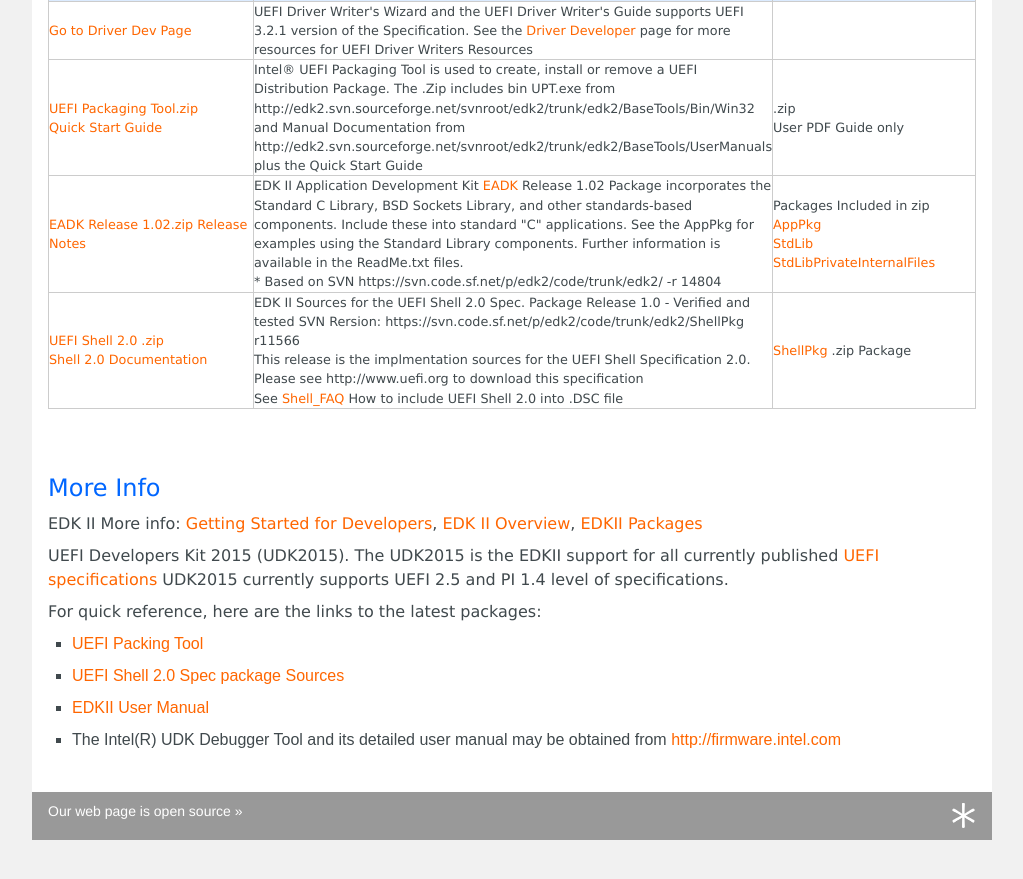
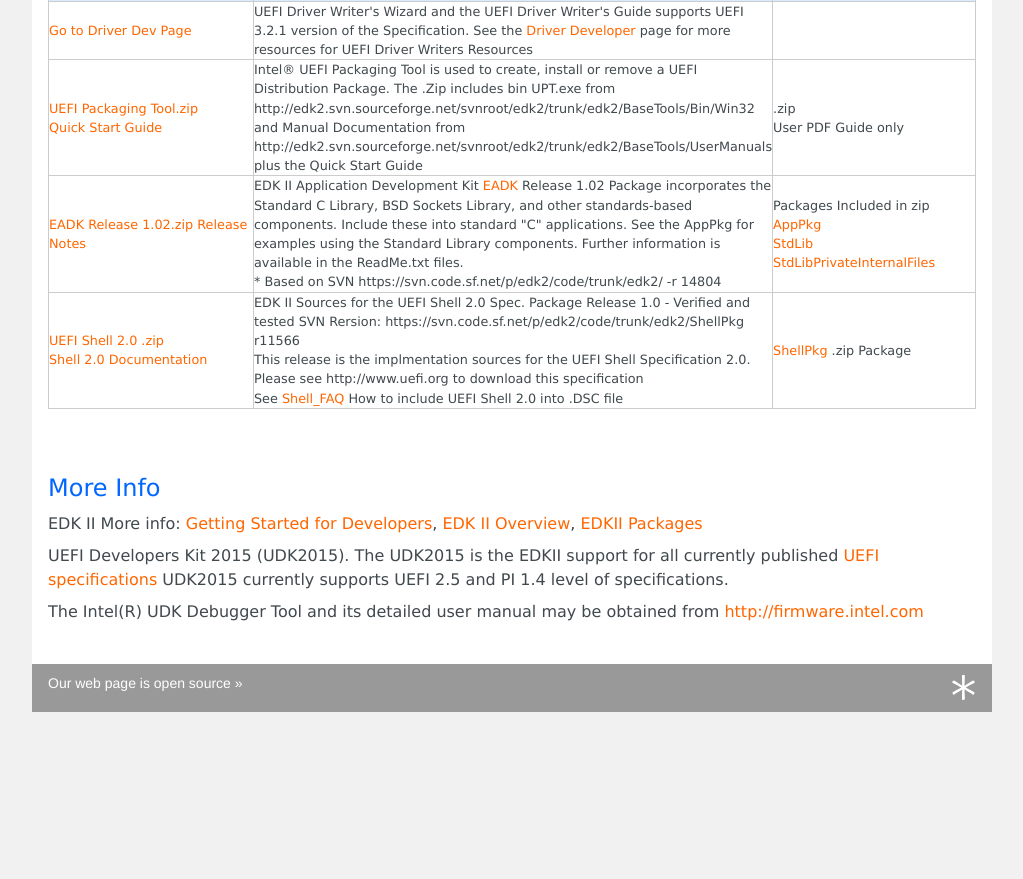
Before and after one commit to tianocore/tianocore.github.io, a Jekyll site: the page built from udk/udk2015/index.md, in a window 1280 px wide and 900 px high, scrolled down 1549 px. Shown: the top 879 px of the window, without its empty margins (128-1151 px from the left). Built offline with Jekyll 4.4.1, drawn with Linux system fonts in a browser that asks for light colours; nearby versions of some CDN libraries; after the commit the page ends 2321 px from its top, so only the background shows below that; some of the changed text lies outside the part shown.

Commit message:
fix up links

```diff
--- a/udk/udk2015/index.md
+++ b/udk/udk2015/index.md
@@ -57,10 +57,10 @@ If you have questions please email the [edk2-devel] email list.
       <p><b>Supported OS and Build Environments</b></p>
 
       <ul>
-        <li><a href="{{wiki}}/Using_EDK_II_with_Native_GCC" title="Using EDK II with Native GCC">Using newer versions of Linux</a> with Native GCC 4.x </li>
+        <li><a href="{{wiki}}/Using-EDK-II-with-Native-GCC" title="Using EDK II with Native GCC">Using newer versions of Linux</a> with Native GCC 4.x </li>
         <li><a href="{{wiki}}/Windows-systems" title="Windows systems">Windows systems</a></li>
         <li><a href="{{wiki}}/Xcode" title="Xcode">Xcode Mac OS X</a></li>
-        <li><a href="{{wiki}}/Unix-like_systems" title="Unix-like systems">Unix-like systems</a> (For older Linux distributions, or using Cygwin or Mac OS X)</li></ul>
+        <li><a href="{{wiki}}/Unix-like-systems" title="Unix-like systems">Unix-like systems</a> (For older Linux distributions, or using Cygwin or Mac OS X)</li></ul>
     </td>
     <td>
       <p>(UDK2015)<br/></p>
@@ -232,14 +232,16 @@ which follows Intel EFI Framework Specification.</p>
   </tr>
 
   <tr>
-    <td> <a href="{{baseurl}}/udk2014/Archive/">UDK2014 Archive</a>  </td>
+    <td>
+      <p><a href="{{wiki}}/UDK2014-Releases" title="UDK2014 Releases">UDK2014 Archive</a></p>
+     </td>
     <td> <p>Menu for downloading Previous UDK2014 releases </p></td>
     <td> <p>N/A </p></td>
   </tr>
 
   <tr>
     <td>
-      <p><a href="{{wiki}}/Previous_UDK2010_Releases" title="Previous UDK2010 Releases">UDK2010 Archive</a></p>
+      <p><a href="{{wiki}}/UDK2010-Releases" title="UDK2010 Releases">UDK2010 Archive</a></p>
     </td>
     <td>
       <p>Menu for downloading Previous UDK2010 releases </p>
@@ -448,12 +450,4 @@ EDK II More info:
 
 UEFI Developers Kit 2015 (UDK2015).  The UDK2015 is the EDKII support for all currently published <a class="externallink" href="http://www.uefi.org" rel="nofollow" title="http://www.uefi.org">UEFI specifications</a> UDK2015 currently supports UEFI 2.5 and PI 1.4 level of specifications.
 
-For quick reference, here are the links to the latest packages:
-
-* <a class="externallink" href="{{edk2files}}/EDK%20II%20Releases/UEFI_Packing_Tool/Intel_UEFI_Packing_Tool.zip/download" rel="nofollow" title="{{edk2files}}/EDK%20II%20Releases/UEFI_Packing_Tool/Intel_UEFI_Packing_Tool.zip/download">UEFI Packing Tool</a>
-
-* <a class="externallink" href="{{edk2files}}/EDK%20II%20Releases/EDK%20II%20Shell/EDKII_UEFI_Shell_2.0_ShellPkg_Rel_1.0.zip/download" rel="nofollow" title="{{edk2files}}/EDK%20II%20Releases/EDK%20II%20Shell/EDKII_UEFI_Shell_2.0_ShellPkg_Rel_1.0.zip/download">UEFI Shell 2.0 Spec package Sources</a>
-
-* <a class="externallink" href="{{edk2files}}/UDK2010%20Releases/UDK2010.UP2/EDKII_UserManual_0_7.pdf/download" rel="nofollow" title="{{edk2files}}/UDK2010%20Releases/UDK2010.UP2/EDKII_UserManual_0_7.pdf/download">EDKII User Manual</a>
-
-* The Intel(R) UDK Debugger Tool and its detailed user manual may be obtained from <a class="externallink" href="http://firmware.intel.com" rel="nofollow" title="http://firmware.intel.com">http://firmware.intel.com</a>
+The Intel(R) UDK Debugger Tool and its detailed user manual may be obtained from <a class="externallink" href="http://firmware.intel.com" rel="nofollow" title="http://firmware.intel.com">http://firmware.intel.com</a>
```
Also changed, not shown: other parts of udk/udk2015/index.md (+2 -2 lines).
